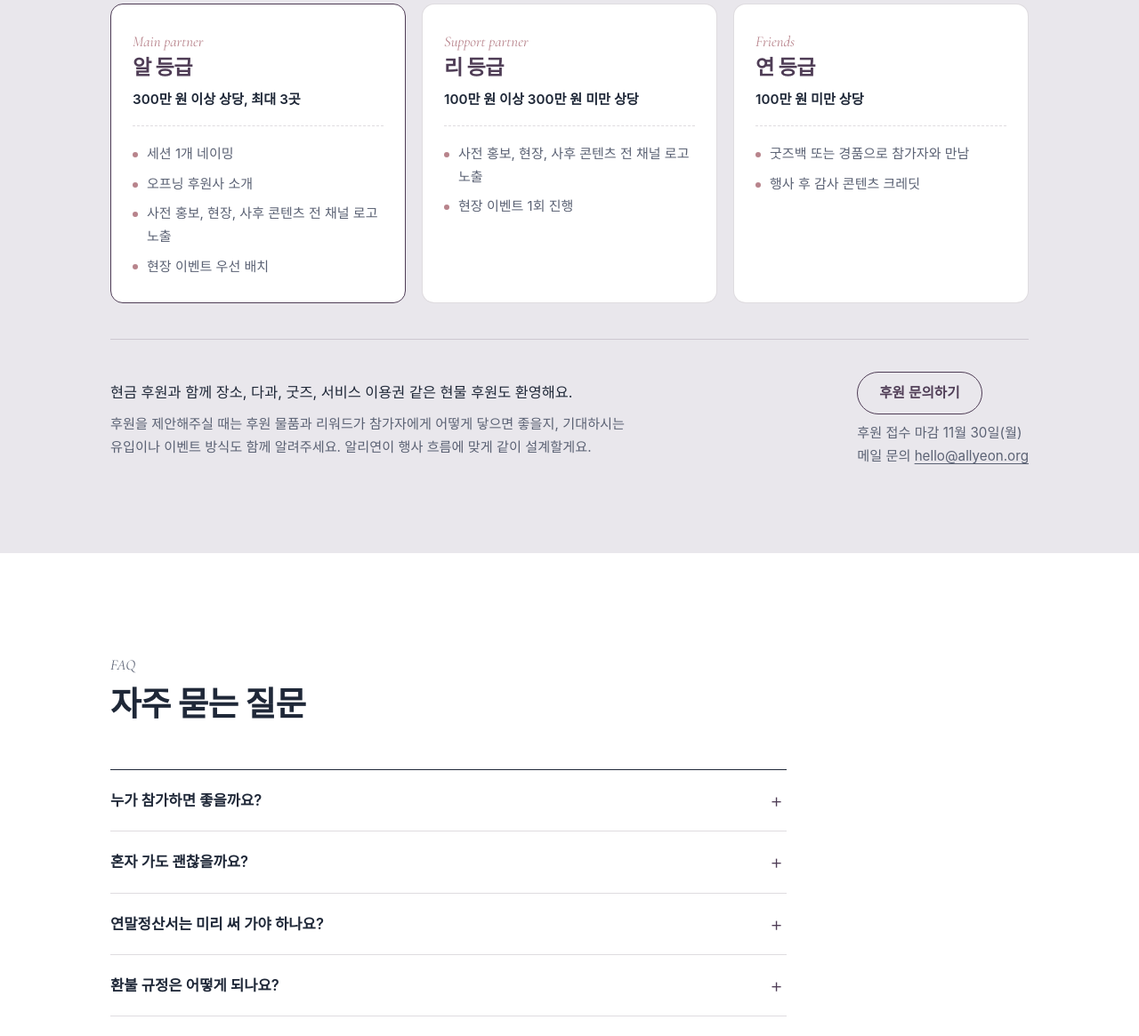
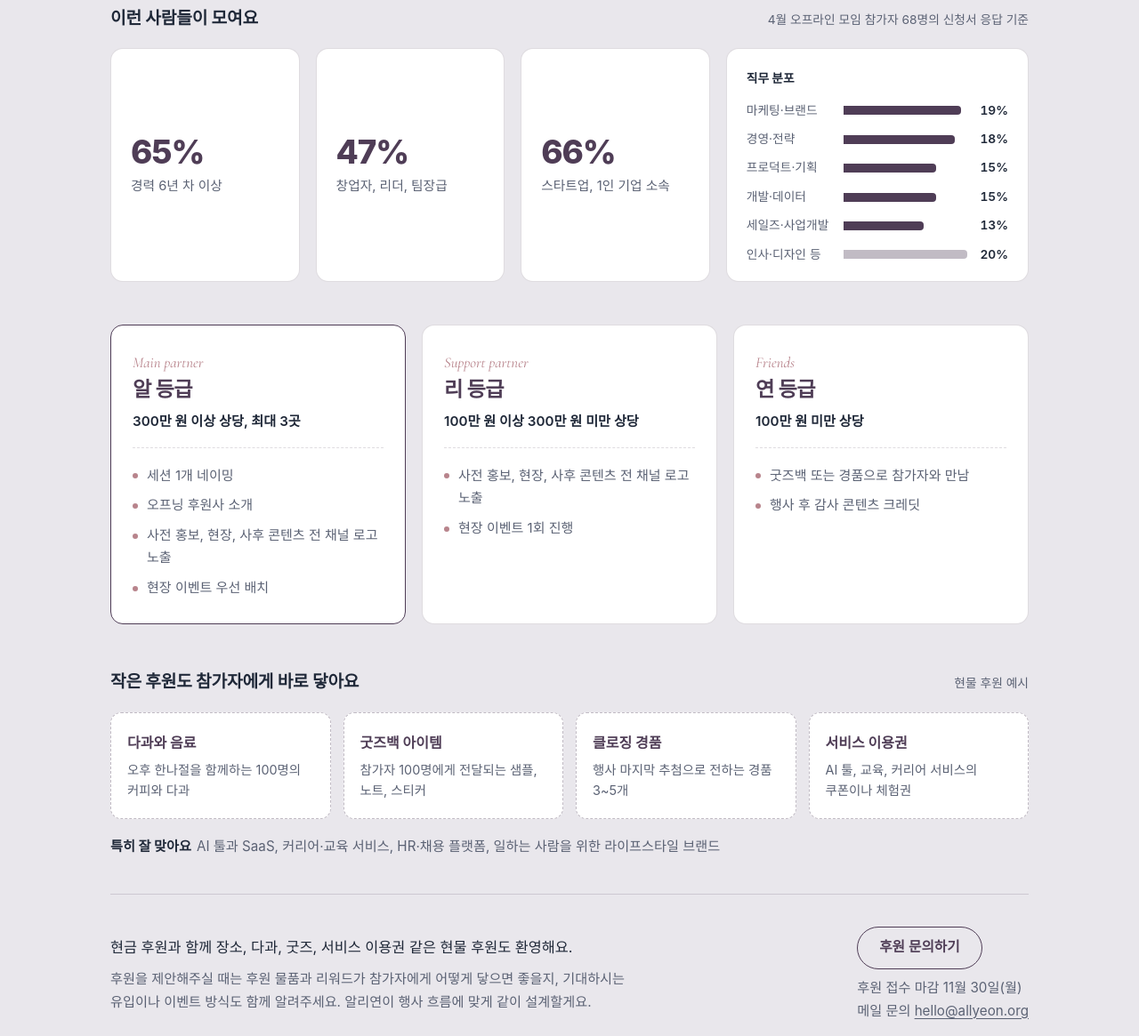
Before and after one commit to 2023beavervalley-pixel/allyeon_2026, a plain HTML site: page yearend/index.html in a window 1280 px wide. Shown: the part 8045-9210 px from the top of the page at 89% size. Drawn offline with nearby package versions, Linux system fonts and the light colour scheme; a web font is replaced by a local one.

Commit message:
Add files via upload
업데이트 666

```diff
--- a/yearend/index.html
+++ b/yearend/index.html
@@ -303,6 +303,33 @@ a{color:inherit}
 .footer-links{display:flex;gap:22px;flex-wrap:wrap}
 .footer-links a{text-decoration:none}
 .footer-links a:hover{color:var(--white)}
+
+/* sponsor: audience + small asks */
+.audience{margin-bottom:48px}
+.sub-head{display:flex;justify-content:space-between;align-items:baseline;gap:8px 24px;flex-wrap:wrap;margin-bottom:18px}
+.sub-head h3{font-size:1.2rem;font-weight:700;color:var(--ink);letter-spacing:-.01em}
+.sub-head p{font-size:.86rem;color:var(--muted)}
+.aud-grid{display:grid;grid-template-columns:repeat(3,1fr) 1.6fr;gap:18px}
+.stat{background:var(--white);border:1px solid var(--line);border-radius:14px;padding:24px 22px;display:flex;flex-direction:column;justify-content:center}
+.stat b{font-size:2.3rem;font-weight:800;color:var(--plum);letter-spacing:-.03em;line-height:1.1}
+.stat span{margin-top:8px;font-size:.92rem;color:var(--muted);line-height:1.45}
+.jobs{background:var(--white);border:1px solid var(--line);border-radius:14px;padding:22px 22px 18px}
+.jobs-title{font-size:.86rem;font-weight:700;color:var(--ink);margin-bottom:12px}
+.jobs ul{list-style:none;display:grid;gap:9px}
+.jobs li{display:grid;grid-template-columns:7.2em 1fr 2.6em;align-items:center;gap:10px;font-size:.86rem;color:var(--muted)}
+.jobs .track{height:10px;border-radius:0 4px 4px 0;background:transparent}
+.jobs .bar{display:block;height:100%;border-radius:0 4px 4px 0;background:var(--plum)}
+.jobs li.etc .bar{background:rgba(79,61,86,.35)}
+.jobs .pct{text-align:right;color:var(--ink);font-weight:600;font-variant-numeric:tabular-nums}
+.small-asks{margin-top:48px}
+.ask-grid{display:grid;grid-template-columns:repeat(4,1fr);gap:14px}
+.ask-card{background:var(--white);border:1px dashed rgba(79,61,86,.35);border-radius:12px;padding:20px 18px}
+.ask-card b{display:block;font-size:1rem;color:var(--plum);margin-bottom:6px}
+.ask-card span{font-size:.9rem;color:var(--muted);line-height:1.55;display:block}
+.fit{margin-top:18px;font-size:.95rem;color:var(--muted)}
+.fit b{color:var(--ink);font-weight:700;margin-right:6px}
+@media (max-width:920px){.aud-grid{grid-template-columns:1fr 1fr}.jobs{grid-column:1/-1}.ask-grid{grid-template-columns:1fr 1fr}}
+@media (max-width:520px){.aud-grid{grid-template-columns:1fr}.ask-grid{grid-template-columns:1fr}.stat b{font-size:2rem}}
 
 /* 참가 신청 CTA */
 .nav-links{margin-left:auto}
@@ -643,6 +670,29 @@ a{color:inherit}
 
     <div class="lineage"><b>2017년부터</b><span>6,000명이 함께한 커뮤니티 스여일삶에서 이어진 알리연</span></div>
 
+    <div class="audience">
+      <div class="sub-head">
+        <h3>이런 사람들이 모여요</h3>
+        <p>4월 오프라인 모임 참가자 68명의 신청서 응답 기준</p>
+      </div>
+      <div class="aud-grid">
+        <div class="stat"><b>65%</b><span>경력 6년 차 이상</span></div>
+        <div class="stat"><b>47%</b><span>창업자, 리더, 팀장급</span></div>
+        <div class="stat"><b>66%</b><span>스타트업, 1인 기업 소속</span></div>
+        <div class="jobs" role="figure" aria-label="참가자 직무 분포">
+          <p class="jobs-title">직무 분포</p>
+          <ul>
+          <li title="마케팅·브랜드 19%"><span>마케팅·브랜드</span><span class="track"><span class="bar" style="width:95%"></span></span><span class="pct">19%</span></li>
+          <li title="경영·전략 18%"><span>경영·전략</span><span class="track"><span class="bar" style="width:90%"></span></span><span class="pct">18%</span></li>
+          <li title="프로덕트·기획 15%"><span>프로덕트·기획</span><span class="track"><span class="bar" style="width:75%"></span></span><span class="pct">15%</span></li>
+          <li title="개발·데이터 15%"><span>개발·데이터</span><span class="track"><span class="bar" style="width:75%"></span></span><span class="pct">15%</span></li>
+          <li title="세일즈·사업개발 13%"><span>세일즈·사업개발</span><span class="track"><span class="bar" style="width:65%"></span></span><span class="pct">13%</span></li>
+          <li class="etc" title="인사·디자인 등 20%"><span>인사·디자인 등</span><span class="track"><span class="bar" style="width:100%"></span></span><span class="pct">20%</span></li>
+          </ul>
+        </div>
+      </div>
+    </div>
+
     <div class="tiers">
       <div class="tier main">
         <div class="tier-en">Main partner</div>
@@ -673,6 +723,20 @@ a{color:inherit}
           <li>행사 후 감사 콘텐츠 크레딧</li>
         </ul>
       </div>
+    </div>
+
+    <div class="small-asks">
+      <div class="sub-head">
+        <h3>작은 후원도 참가자에게 바로 닿아요</h3>
+        <p>현물 후원 예시</p>
+      </div>
+      <div class="ask-grid">
+        <div class="ask-card"><b>다과와 음료</b><span>오후 한나절을 함께하는 100명의 커피와 다과</span></div>
+        <div class="ask-card"><b>굿즈백 아이템</b><span>참가자 100명에게 전달되는 샘플, 노트, 스티커</span></div>
+        <div class="ask-card"><b>클로징 경품</b><span>행사 마지막 추첨으로 전하는 경품 3~5개</span></div>
+        <div class="ask-card"><b>서비스 이용권</b><span>AI 툴, 교육, 커리어 서비스의 쿠폰이나 체험권</span></div>
+      </div>
+      <p class="fit"><b>특히 잘 맞아요</b>AI 툴과 SaaS, 커리어·교육 서비스, HR·채용 플랫폼, 일하는 사람을 위한 라이프스타일 브랜드</p>
     </div>
 
     <div class="ask">
@@ -747,7 +811,7 @@ a{color:inherit}
 const LINKS = {
   apply: "https://forms.gle/z3A3B9m6SsJRHnJe9",   // 참가 신청 구글폼
   host: "https://forms.gle/5gadHg9QgMspvXgy6",     // 주니어 진행자 지원서 구글폼
-  sponsor: "https://forms.gle/QguzeRV7vCwrqwxR6"   // 후원 문의 구글폼
+  sponsor: "https://forms.gle/UkV6t6xJCdZzh9Cp6"   // 후원 문의 구글폼
 };
 document.querySelectorAll("[data-link]").forEach(function(a){
   const url = LINKS[a.dataset.link];
```
